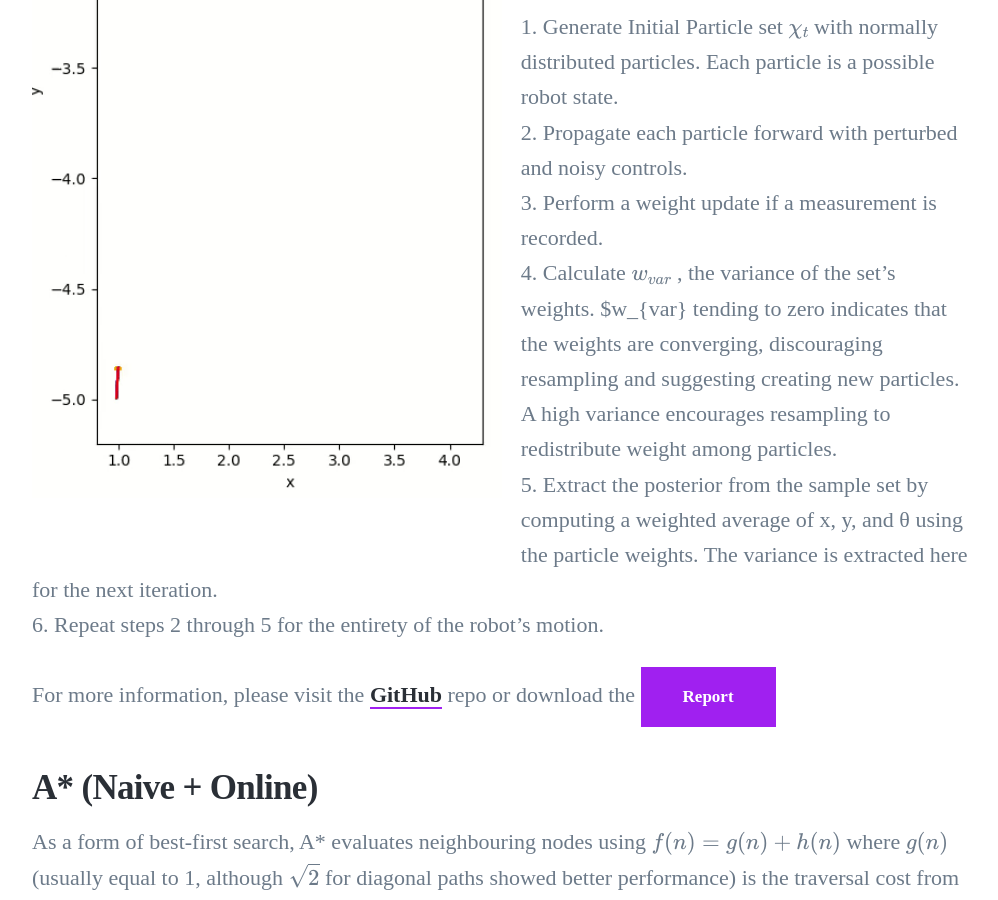
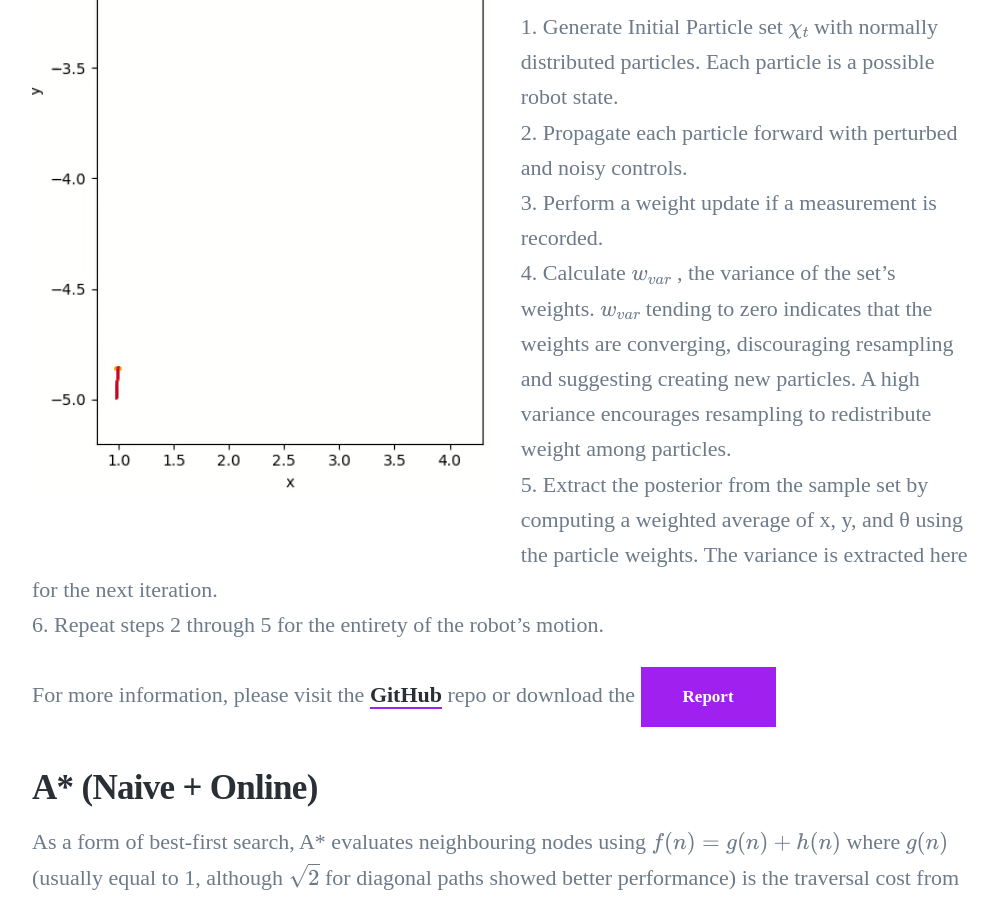
Before and after one commit to saarah-g/saarah-g.github.io, a Jekyll site: the page built from _projects/2019-11-30-mlai-rrt.md, in a window 1280 px wide and 900 px high, scrolled down 2636 px. Shown: the whole window, without its empty margins (138-1136 px from the left). Built offline with Jekyll 4.4.1, drawn with Linux system fonts in a browser that asks for light colours; nearby versions of some CDN libraries; formulas are drawn with MathJax 3.

Commit message:
fixed typo

```diff
--- a/_projects/2019-11-30-mlai-rrt.md
+++ b/_projects/2019-11-30-mlai-rrt.md
@@ -36,7 +36,7 @@ The Particle Filter is a nonparametric implementation of a Bayes filter, which c
 1. Generate Initial Particle set $χ_t$ with normally distributed particles. Each particle is a possible robot state.
 2. Propagate each particle forward with perturbed and noisy controls.
 3. Perform a weight update if a measurement is recorded.
-4. Calculate $w_{var}$ , the variance of the set’s weights. $w_{var} tending to zero indicates that the weights are converging, discouraging resampling and suggesting creating new particles. A high variance encourages resampling to redistribute weight among particles.
+4. Calculate $w_{var}$ , the variance of the set’s weights. $w_{var}$ tending to zero indicates that the weights are converging, discouraging resampling and suggesting creating new particles. A high variance encourages resampling to redistribute weight among particles.
 5. Extract the posterior from the sample set by computing a weighted average of x, y, and θ using the particle weights. The variance is extracted here for the next iteration.
 6. Repeat steps 2 through 5 for the entirety of the robot’s motion.
 
```
